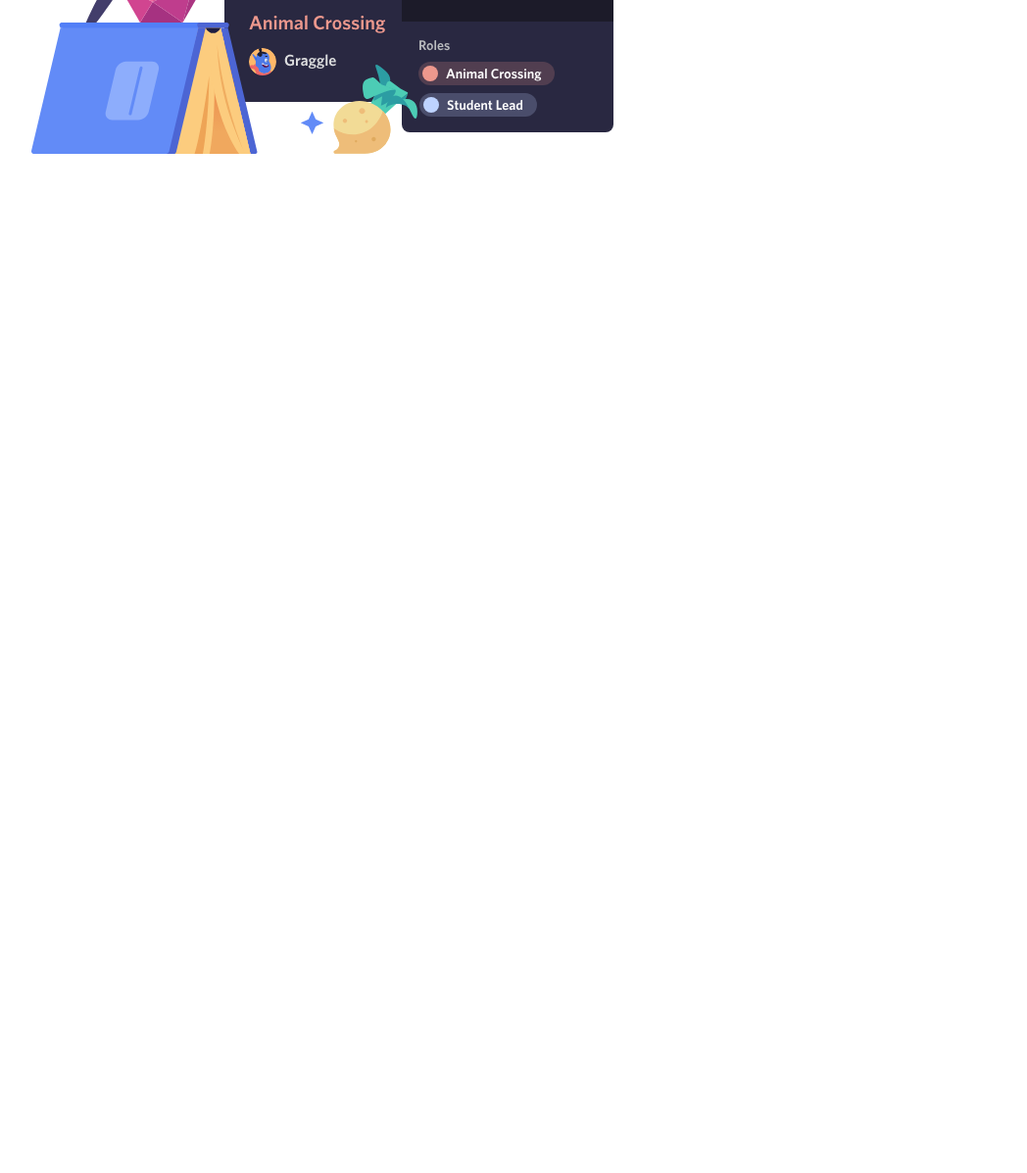
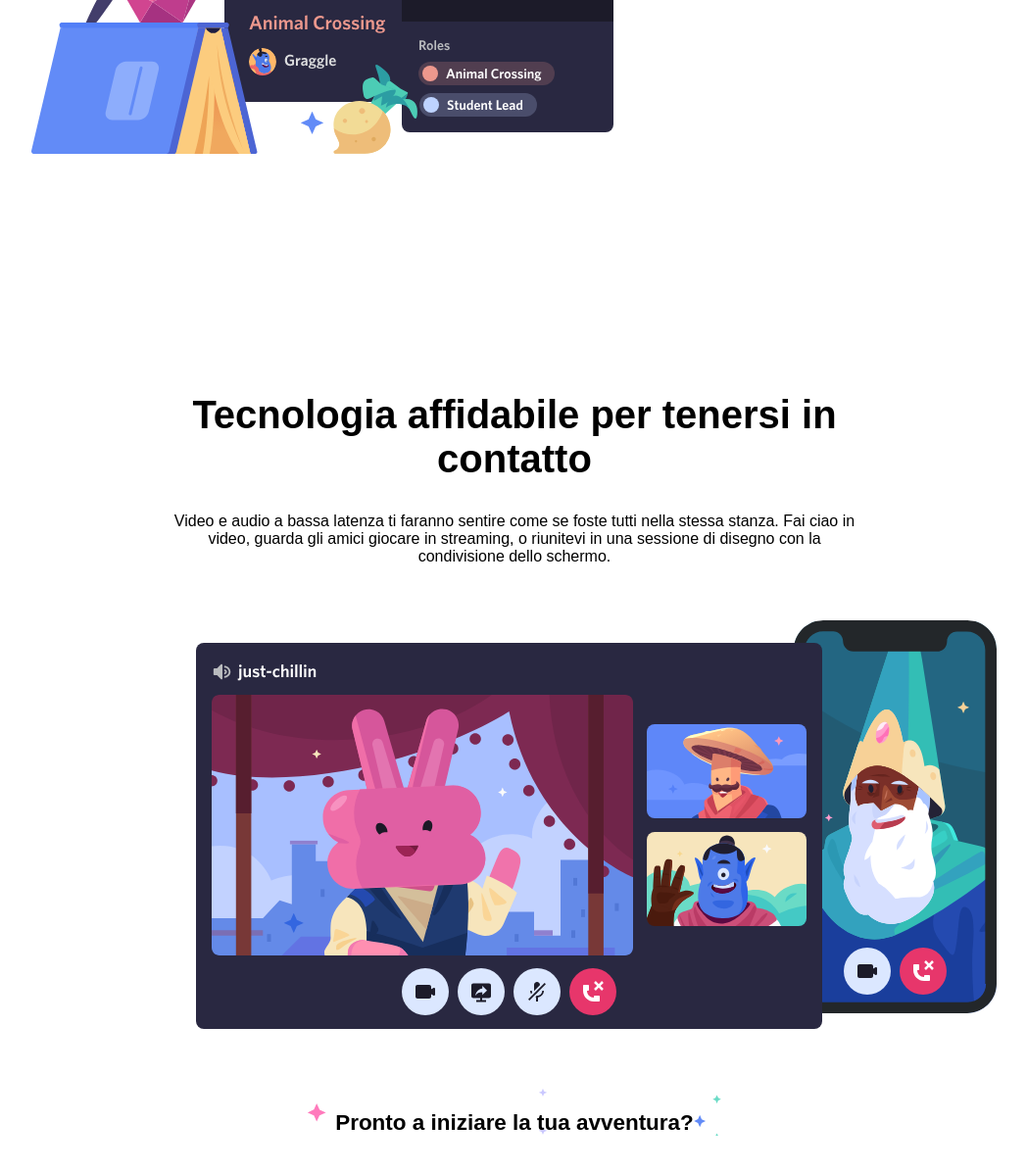
Before and after one commit to ChriEffe/htmlcss-discord, a plain HTML site: page index.html in a window 1280 px wide. Shown: the part 2247-3444 px from the top of the page at 98% size, without its empty margins (115-1163 px from the left). Before the commit the page ends 2488 px from the top, so only its background shows below. Drawn offline with Linux system fonts and the light colour scheme.

Commit message:
fourth section

```diff
--- a/css/style.css
+++ b/css/style.css
@@ -141,6 +141,7 @@ main  {
         padding: 2em 12em 0 0;
 }
 
+/* fourth section */
 h2  {
     font-size: 2.5em;
 }
@@ -148,3 +149,20 @@ h2  {
 p  {
     padding-top: 2em;
 }
+
+.center-text  {
+    padding: 0 10em;
+    text-align: center;
+}
+
+.star  {
+     background-image: url(../img/stars.svg);
+    font-size: 1.2em;
+    display: inline-block;
+    width: 22em;
+    background-size: contain;
+}
+
+h3  {
+    margin-top: 1em;
+}
--- a/index.html
+++ b/index.html
@@ -78,6 +78,19 @@
                 <p>Dai inizio a una community di qualsiasi dimensione con strumenti di moderazione e accesso ai membri personalizzabile. Concedi ai membri poteri speciali, crea canali privati, e molto altro.</p>
             </div>
         </div>
+
+        <!-- fourth section -->
+        <section class="center-text margin-top">
+            <div>
+                <h2>Tecnologia affidabile per tenersi in contatto</h2>
+                <p>Video e audio a bassa latenza ti faranno sentire come se foste tutti nella stessa stanza. Fai ciao in video, guarda gli amici giocare in streaming, o riunitevi in una sessione di disegno con la condivisione dello schermo.</p>
+                <img src="img/item4-big.svg" alt="">
+            </div>
+            <div class="star">
+                <h3>Pronto a iniziare la tua avventura?</h3>
+            </div>
+            <div></div>
+        </section>
     </main>
     <footer></footer>
 </body>
```
